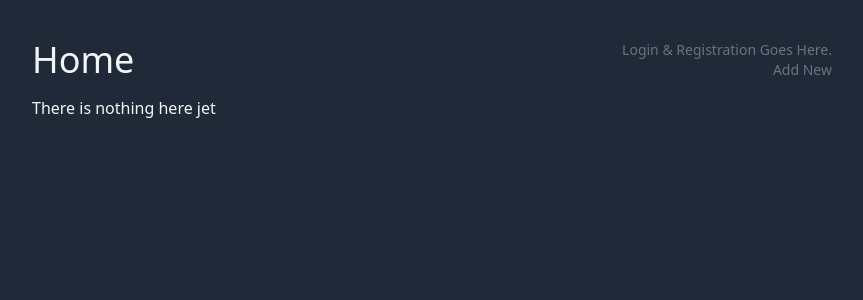
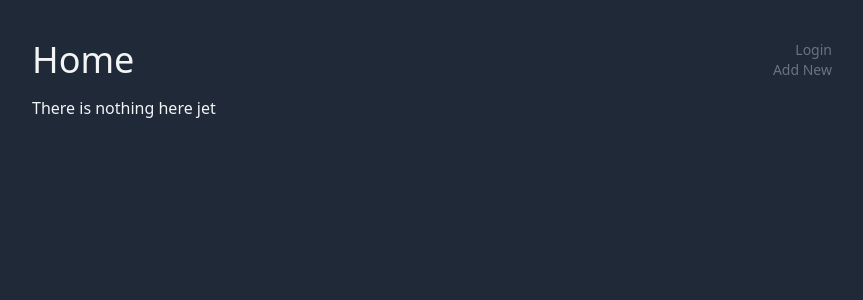
Before and after one commit to JoelStorr/Symfony6-Class, a Symfony app: template templates/hello/index.html.twig in a window 1280 px wide. Shown: the top 300 px of the page, without its empty margins (208-1071 px from the left). Run offline with Twig, Linux system fonts and the light colour scheme; the template is opened without the code that fills it, so the values that code supplies are empty; some libraries are stand-ins or nearby versions.

Commit message:
Added Link to login

```diff
--- a/templates/base.html.twig
+++ b/templates/base.html.twig
@@ -30,7 +30,9 @@
             </div>
             <div class="text-right">
                 <div class="text-sm text-gray-400 dark:text-gray-500">
-                    <div>Login & Registration Goes Here.</div>
+                    <div>
+                        <a href="{{path('app_login')}}">Login</a>
+                    </div>
                     <div>
                         <a href="{{ path('app_micro_post_add') }}">Add New</a>
                     </div>
```
